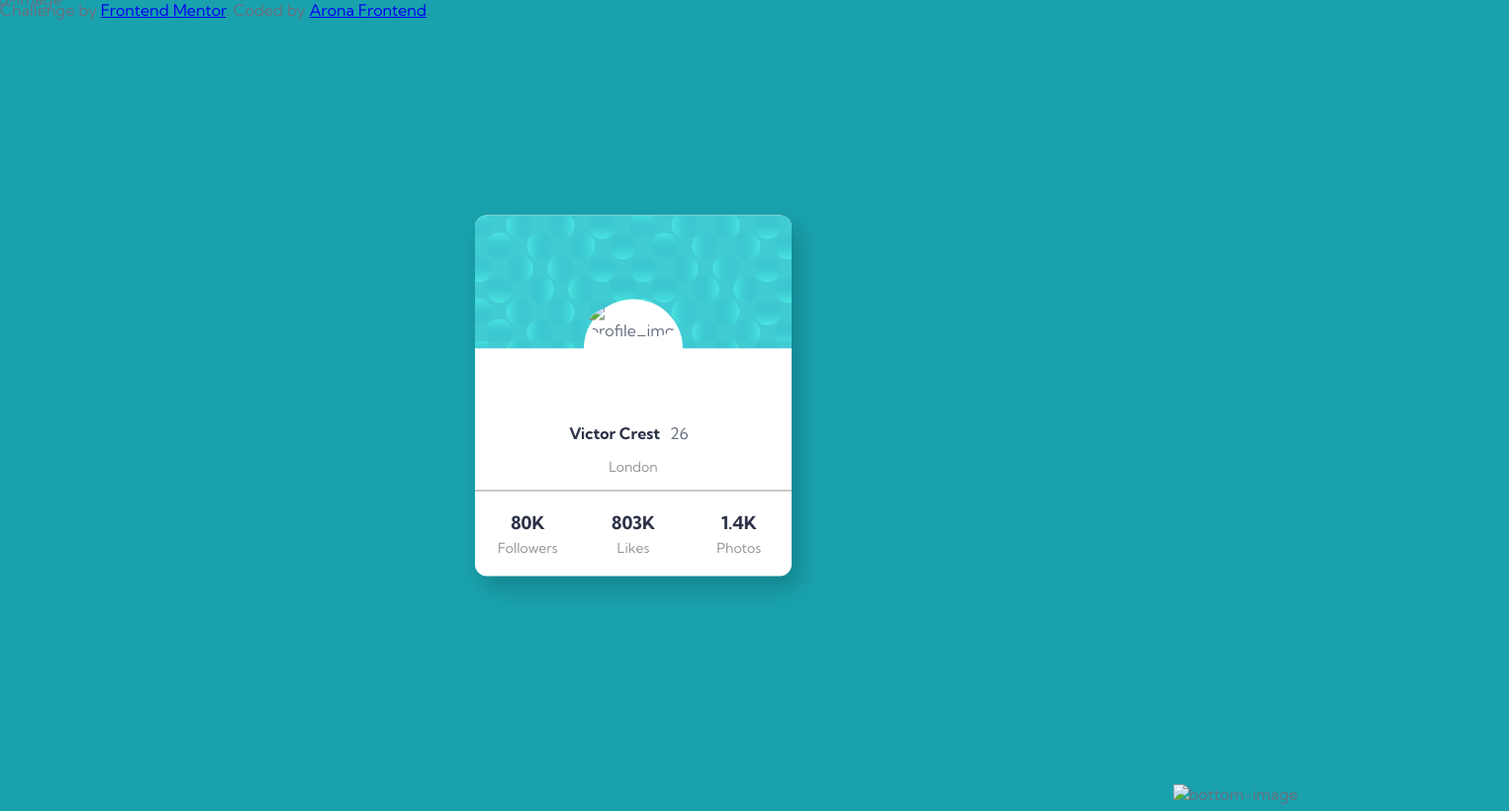
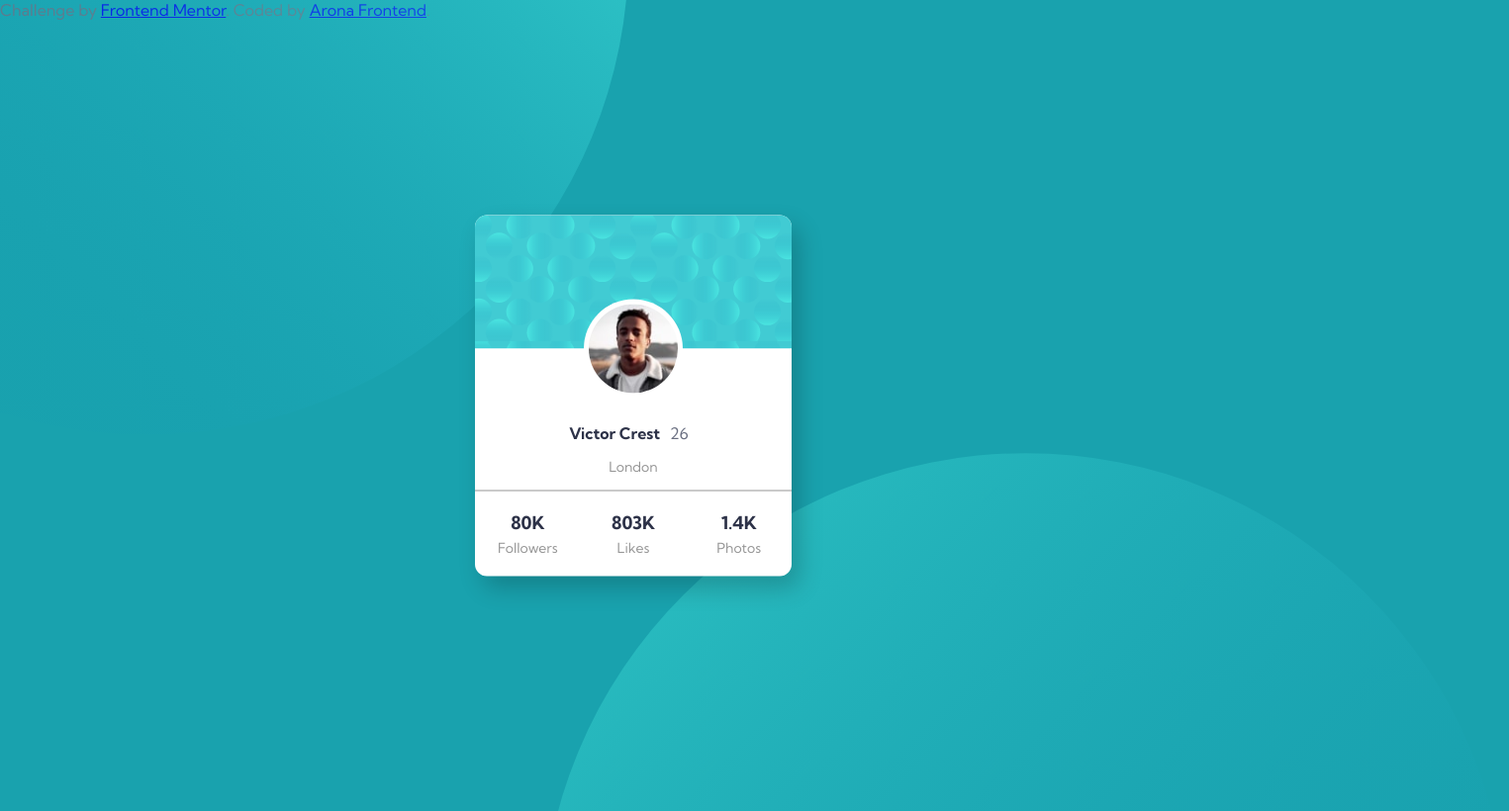
Before and after one commit to tarinbuys/Profile-card-component, a plain HTML site: page index.html in a window 1280 px wide. Shown: the top 820 px of the page at 99% size, 1525 px wide, since content can reach past the window. Drawn offline with Linux system fonts and the light colour scheme; files whose address does not match are found by name.

Commit message:
updated image links

```diff
--- a/index.html
+++ b/index.html
@@ -4,7 +4,7 @@
   <meta charset="UTF-8">
   <meta name="viewport" content="width=device-width, initial-scale=1.0"> <!-- displays site properly based on user's device -->
 
-  <link rel="icon" type="image/png" sizes="32x32" href="./images/favicon-32x32.png">
+  <link rel="icon" type="image/png" sizes="32x32" href="favicon-32x32.png">
 
   <title>Frontend Mentor | Profile card component</title>
 <link rel="stylesheet" href="./style.css">
@@ -12,12 +12,12 @@
 </head>
 
 <body>
-  <img class="top" src="./images/bg-pattern-top.svg" alt="top-image">
-  <img class="bottom" src="./images/bg-pattern-bottom.svg" alt="bottom-image">
+  <img class="top" src="bg-pattern-top.svg" alt="top-image">
+  <img class="bottom" src="bg-pattern-bottom.svg" alt="bottom-image">
   <div class="card">
     <div class="card_top">
       <div class="card_profile">
-        <img src="./images/image-victor.jpg" alt="profile_img">
+        <img src="image-victor.jpg" alt="profile_img">
       </div>
     </div>
 
```
